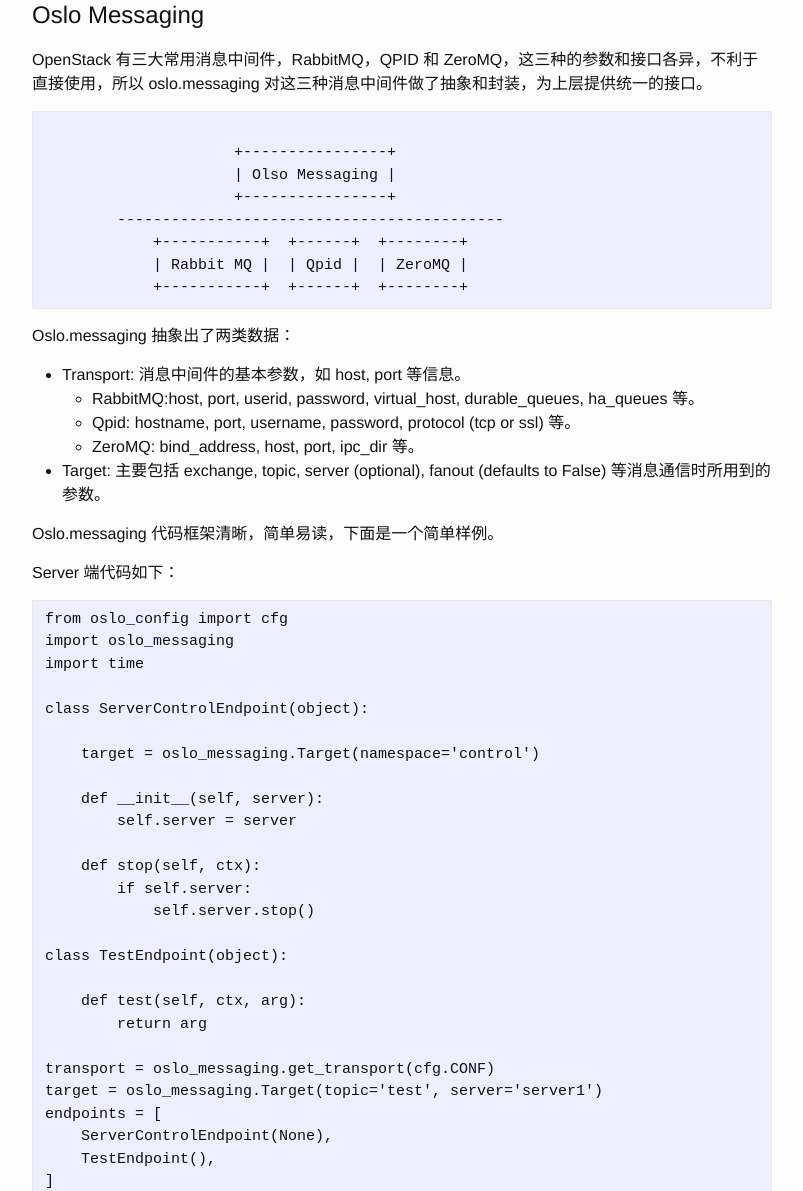
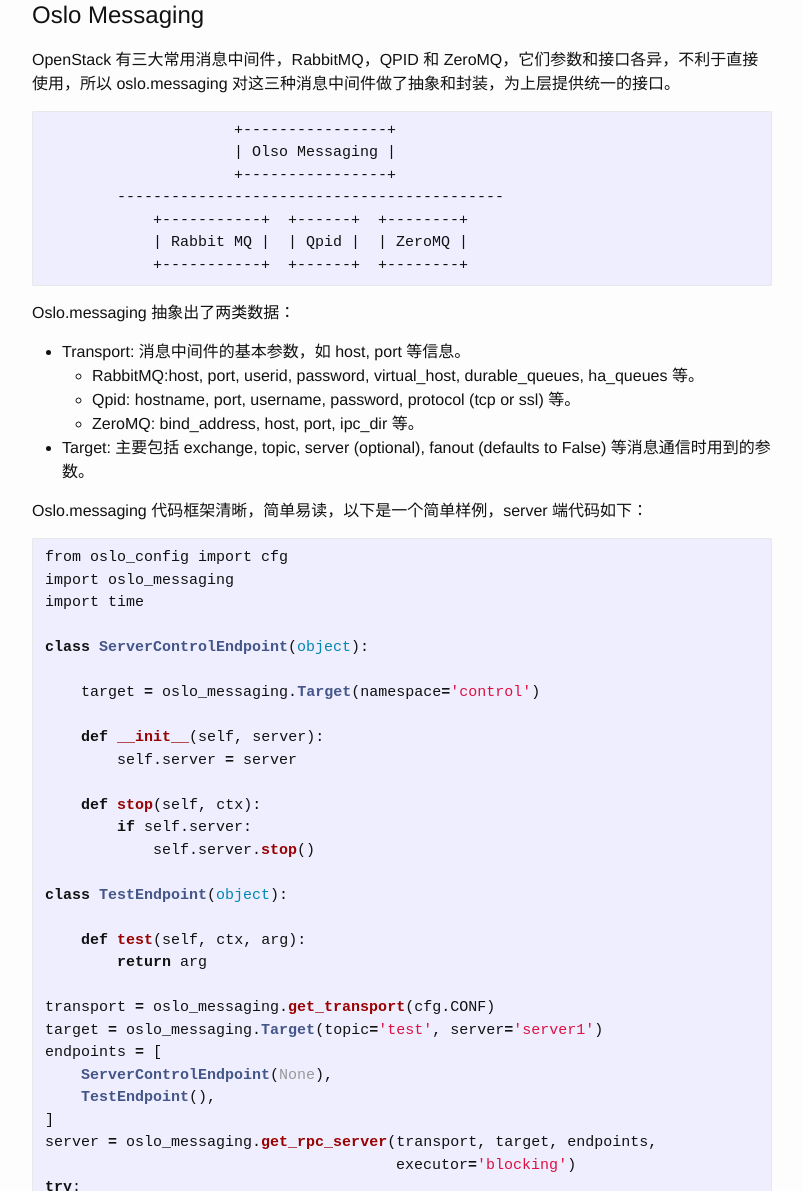
Before and after one commit to DeliangFan/deliangfan.github.io, a Jekyll site: the page built from _posts/2015-12-06-olso_messaging.markdown, in a window 1280 px wide and 1400 px high, scrolled down 2648 px. Shown: the part 209-1400 px from the top of the window, without its empty margins (238-1041 px from the left). Built offline with Jekyll 4.4.1, drawn with Linux system fonts in a browser that asks for light colours; comment, search, counter and statistics services are not loaded; some of the changed text lies outside the part shown.

Commit message:
update oslo messaging

```diff
--- a/_posts/2015-12-06-olso_messaging.markdown
+++ b/_posts/2015-12-06-olso_messaging.markdown
@@ -49,16 +49,16 @@
 
 ![AMQP Overview](http://7xp2eu.com1.z0.glb.clouddn.com/amqp_fanout.png)
 
-在 AMQP 的术语中，我们把 client 端称为 producer，server 端称为 consumer。除此外，还有以下概念：
+在 AMQP 的术语中，我们把 client 端称为 producer，server 端称为 consumer。除此以外，还有以下概念：
 
 - Topic: 即消息，由消息头和消息体组成，消息头部包含了 routing-key 等属性，exchange 就是根据 routing-key 把消息发送到对应的队列。
 - Exchange: 即消息转发器，producer 先把消息发送到 exchange 中，exchange 根据消息属性把消息转发到相应的队列。
-- Queue: 即消息队列，接收和存储由 exchange 转发来的消息，以供 consumer 消费。
-- Bind: 即 queue 和 exchange 之间的绑定，绑定时定义了转发规则。
+- Queue: 即消息队列，接收和暂存由 exchange 转发来的消息，以供 consumer 消费。
+- Bind: 即 queue 和 exchange 之间的绑定，绑定时定义了消息的转发规则。
 
 AMQP 支持三种调用：
 
-- Call: 同步调用，但是过程稍微复杂，producer 发送消息后立刻创建一个 direct consumer, 该  direct consumer 阻塞于接收返回值。对端的 consumer 接收并处理 producer 的消息后，创建一个 direct producer，它负责把处理结果发送给 direct producer，如下图。
+- Call: 同步调用，但过程稍微复杂，producer 发送消息后立刻创建一个 direct consumer, 该  direct consumer 阻塞于接收返回值。对端的 consumer 接收并处理 producer 的消息后，创建一个 direct producer，它负责把处理结果发送给 direct consumer，如下图。
 
 ![AMQP Overview](http://7xp2eu.com1.z0.glb.clouddn.com/amqp_call.png)
 
@@ -74,10 +74,9 @@
 
 # Oslo Messaging
 
-OpenStack 有三大常用消息中间件，RabbitMQ，QPID 和 ZeroMQ，这三种的参数和接口各异，不利于直接使用，所以 oslo.messaging 对这三种消息中间件做了抽象和封装，为上层提供统一的接口。
+OpenStack 有三大常用消息中间件，RabbitMQ，QPID 和 ZeroMQ，它们参数和接口各异，不利于直接使用，所以 oslo.messaging 对这三种消息中间件做了抽象和封装，为上层提供统一的接口。
 
 ~~~
-
                      +----------------+
                      | Olso Messaging |
                      +----------------+
@@ -93,13 +92,11 @@
   - RabbitMQ:host, port, userid, password, virtual_host, durable_queues, ha_queues 等。
   - Qpid: hostname, port, username, password, protocol (tcp or ssl) 等。
   - ZeroMQ: bind_address, host, port, ipc_dir 等。
-- Target: 主要包括 exchange, topic, server (optional), fanout (defaults to False) 等消息通信时所用到的参数。
+- Target: 主要包括 exchange, topic, server (optional), fanout (defaults to False) 等消息通信时用到的参数。
 
-Oslo.messaging 代码框架清晰，简单易读，下面是一个简单样例。
+Oslo.messaging 代码框架清晰，简单易读，以下是一个简单样例，server 端代码如下：
 
-Server 端代码如下：
-
-~~~
+~~~ python
 from oslo_config import cfg
 import oslo_messaging
 import time
```
Also changed, not shown: other parts of _posts/2015-12-06-olso_messaging.markdown (+3 -3 lines).
